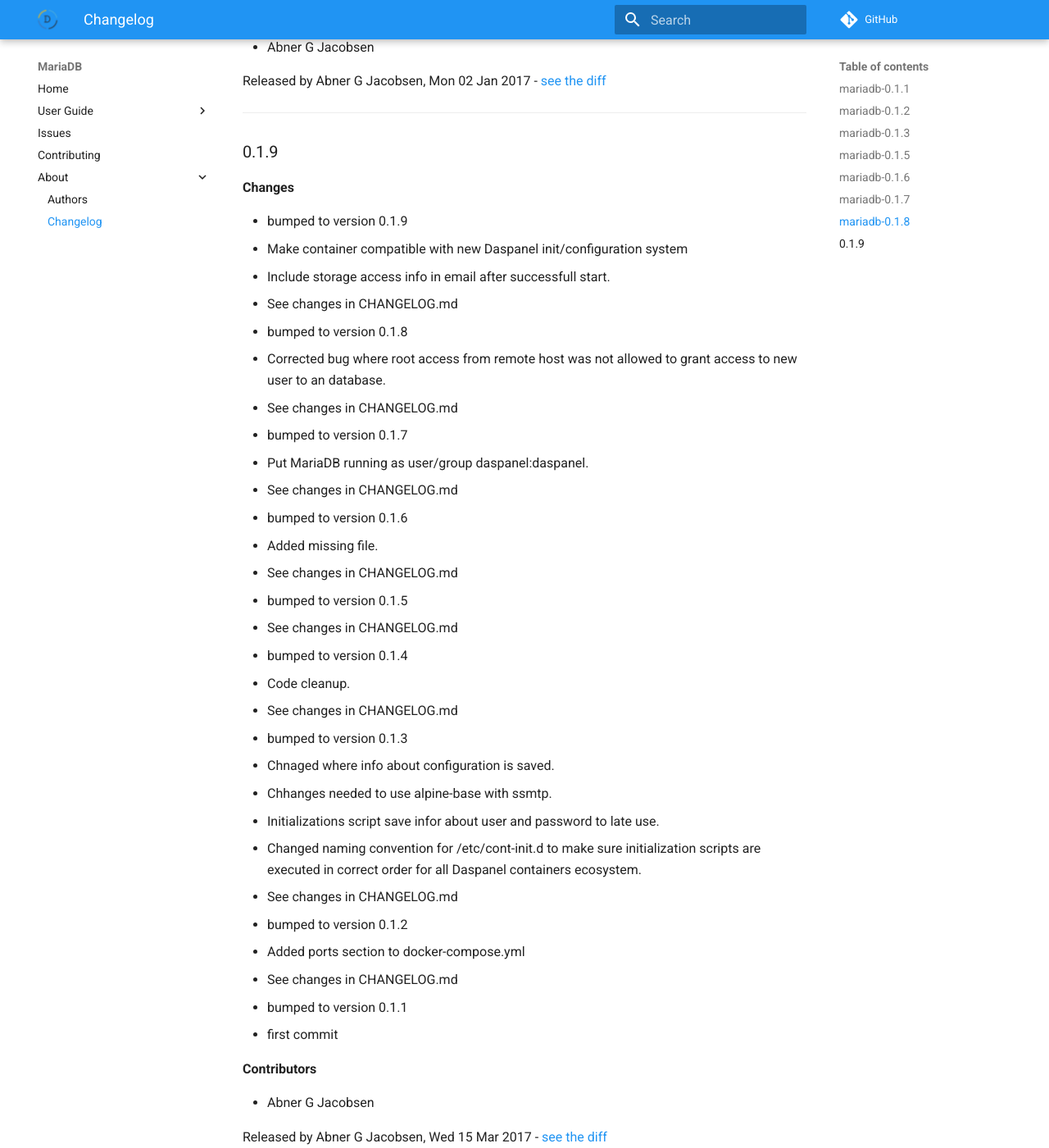
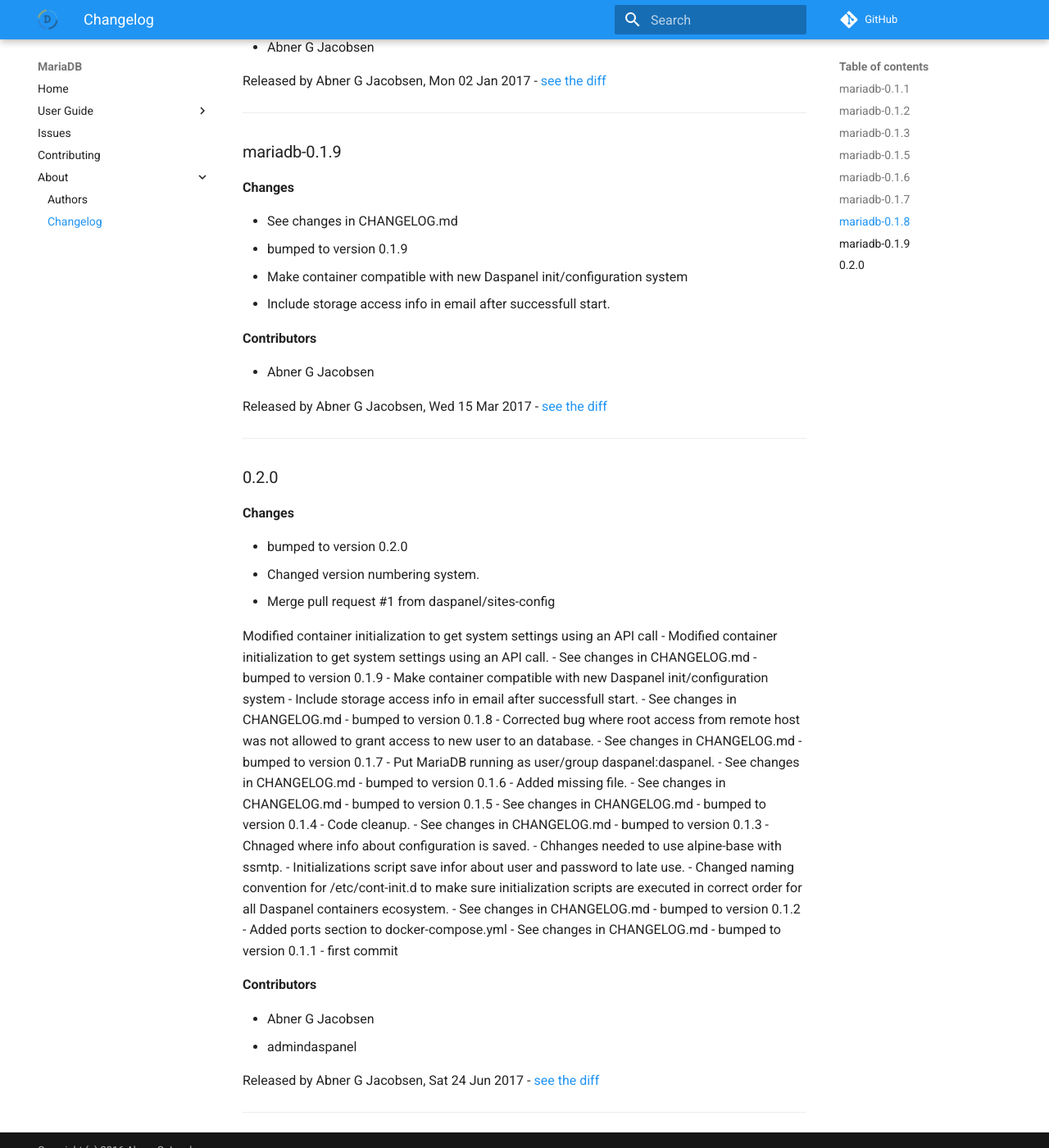
Before and after one commit to daspanel/mariadb, an MkDocs documentation site: the page built from docs/changelog.md, in a window 1280 px wide and 1400 px high, scrolled down 2771 px. Shown: the whole window at 82% size. Built offline with MkDocs 1.6.1 and Material for MkDocs 9.7.7, drawn with Linux system fonts in a browser that asks for light colours; comment, search, counter and statistics services are not loaded; old or Windows-style settings are respelled for this version of MkDocs.

Commit message:
See changes in CHANGELOG.md

```diff
--- a/docs/changelog.md
+++ b/docs/changelog.md
@@ -110,9 +110,32 @@
 [see the diff](https://github.com/admindaspanel/mariadb/compare/...#diff)
 ______________
 
-### 0.1.9
+### mariadb-0.1.9
 __Changes__
 
+- See changes in CHANGELOG.md
+- bumped to version 0.1.9
+- Make container compatible with new Daspanel init/configuration system
+- Include storage access info in email after successfull start.
+
+__Contributors__
+
+- Abner G Jacobsen
+
+Released by Abner G Jacobsen, Wed 15 Mar 2017 -
+[see the diff](https://github.com/admindaspanel/mariadb/compare/...#diff)
+______________
+
+### 0.2.0
+__Changes__
+
+- bumped to version 0.2.0
+- Changed version numbering system.
+- Merge pull request #1 from daspanel/sites-config
+
+  Modified container initialization to get system settings using an API call
+- Modified container initialization to get system settings using an API call.
+- See changes in CHANGELOG.md
 - bumped to version 0.1.9
 - Make container compatible with new Daspanel init/configuration system
 - Include storage access info in email after successfull start.
@@ -146,7 +169,8 @@
 __Contributors__
 
 - Abner G Jacobsen
+- admindaspanel
 
-Released by Abner G Jacobsen, Wed 15 Mar 2017 -
-[see the diff](https://github.com/admindaspanel/mariadb/compare/3fd8c18878784ff7e648ae238b98209129c5f699...0.1.9#diff)
+Released by Abner G Jacobsen, Sat 24 Jun 2017 -
+[see the diff](https://github.com/admindaspanel/mariadb/compare/3fd8c18878784ff7e648ae238b98209129c5f699...0.2.0#diff)
 ______________
```
Also changed, not shown: CHANGELOG.md (+27 -3 lines).
